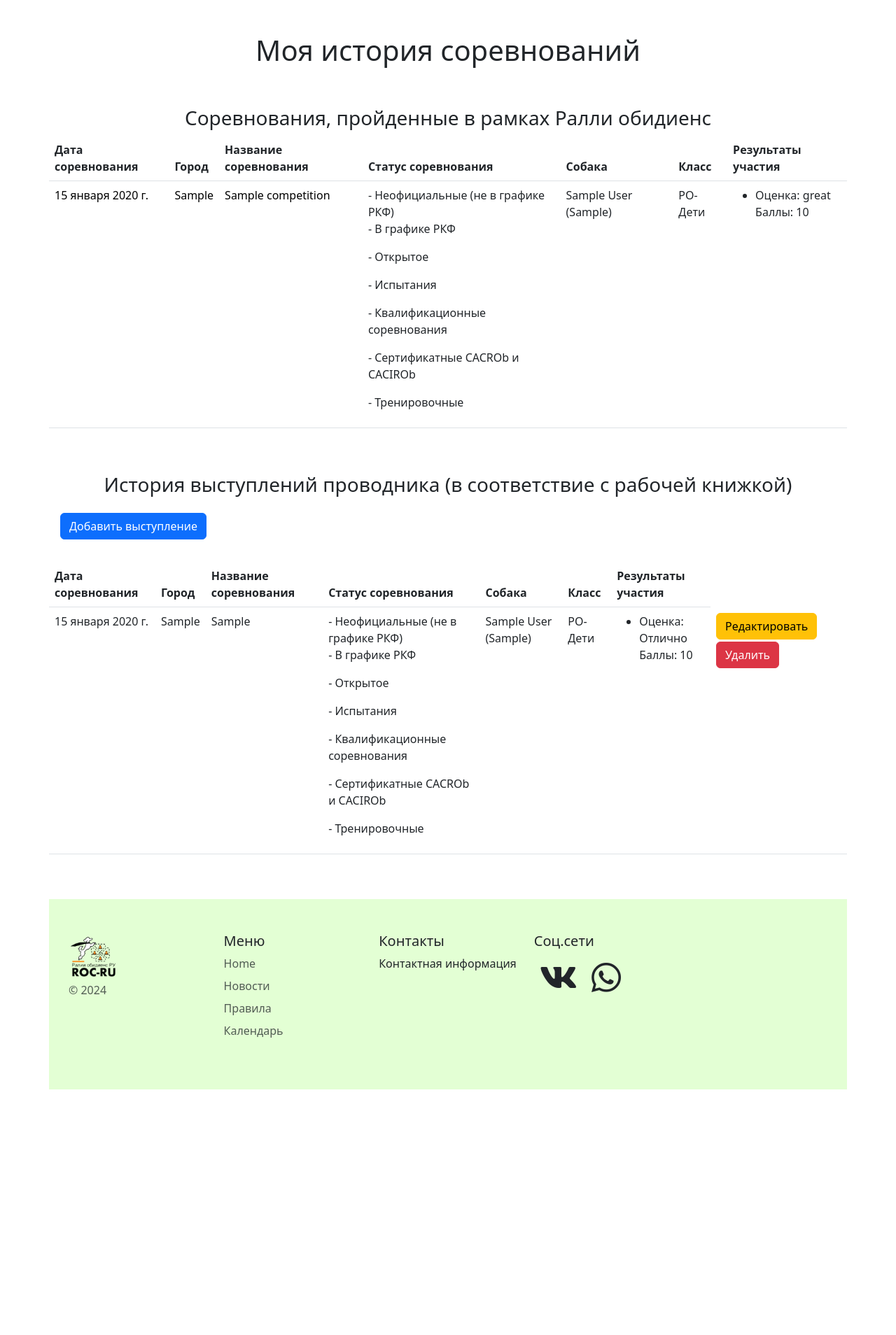
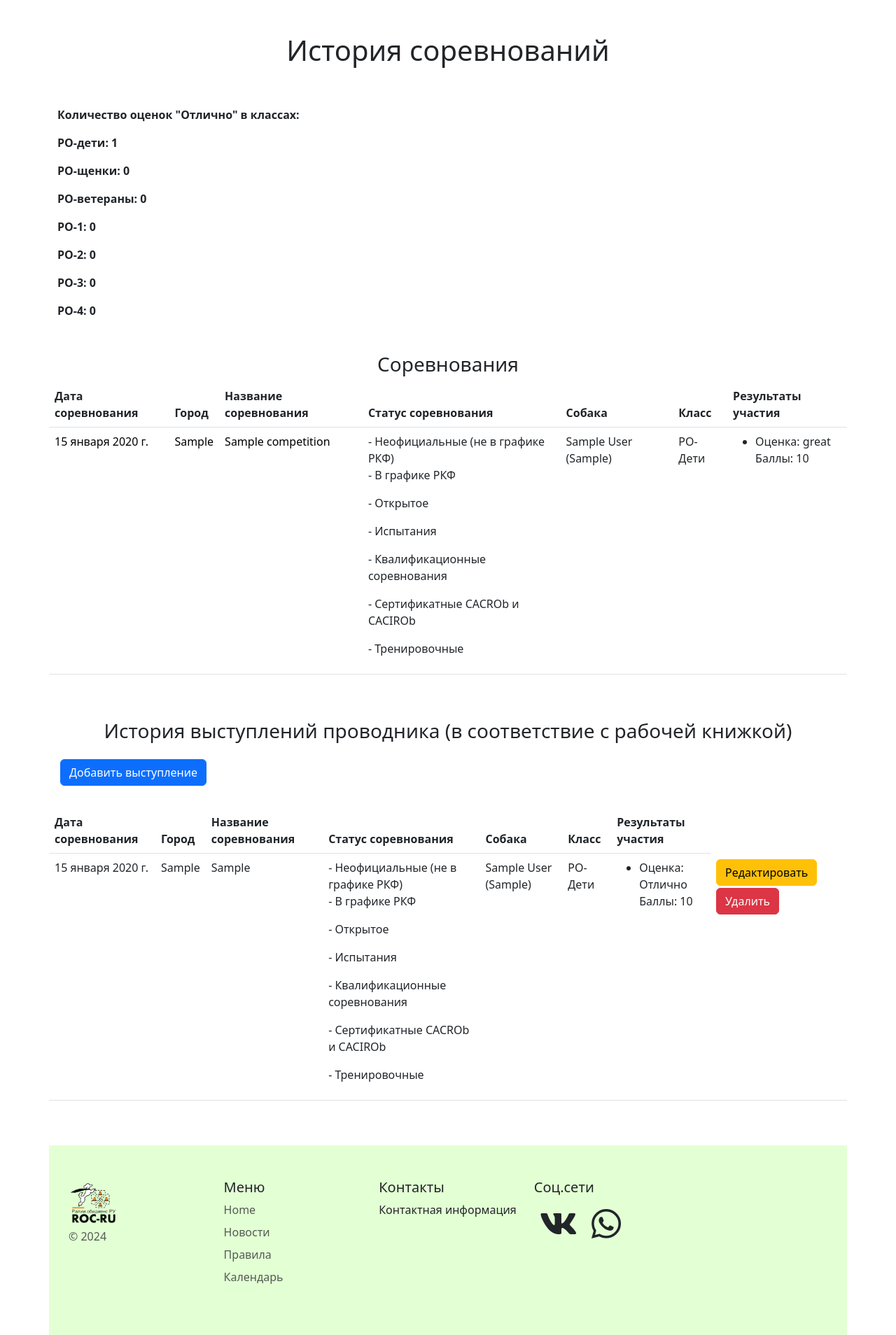
Before and after one commit to Khaidoukova/site1, a Django app: page /history/ in a window 1280 px wide. Shown: the part 128-2036 px from the top of the page at 70% size. Before the commit the page ends 1685 px from the top, so only its background shows below. Run offline with Django 5.2, Linux system fonts and the light colour scheme; a user stored in the database is signed in; tables that the repository leaves empty hold one stand-in row (values such as "Sample post"); some libraries are stand-ins or nearby versions.

Commit message:
history/history_list.html - убрала дублирование соревнований из за двойного цикла в коде - добавила подсчет и вывод количества оценок "Отлично" пользователя (из соревнований и истории соревнований) history/views.py - добавила логику подсчета оценок "Отлично" по классам в соревнованиях и в истории соревнований с сохранением в базе данных пользователя main/competition_detail.html - убрала из шаблона требование получить статус проводника - добавила вывод максимального количества участников для каждого класса main/index.html - отсортировала будущие мероприятия по дате, убрав мероприятия без даты вниз списка main/views.py - добавила сортировку мероприятий по дате roles/models.py - модифицировала метод save() для обработки ошибки присвоения номера проводнику roles/views.py - добавила в метод добавления собаки автоматическое создание проводника и присвоение ему номера. users/dog_detail.html - добавила на страницу собаки текущие заявки на будущие мероприятия справа от информации о собаке users/views.py - добавила сортировку участий по собаке для вывода текущих заявок собаки

```diff
--- a/history/templates/history/history_list.html
+++ b/history/templates/history/history_list.html
@@ -10,15 +10,24 @@
 
 <div class="container mt-5">
     <div class="row">
-        <h1 class="text-center">Моя история соревнований</h1>
+        <h1 class="text-center">История соревнований</h1>
     </div>
 </div>
-
+<div class="container mt-5">
+        <p><b>Количество оценок "Отлично" в классах:</b></p>
+        <p><b>РО-дети: {{ user.ex_count_ro_dety }} </b></p>
+        <p><b>РО-щенки: {{ user.ex_count_ro_shenki }}</b></p>
+        <p><b>РО-ветераны: {{ user.ex_count_ro_veterany }}</b></p>
+        <p><b>РО-1: {{ user.ex_count_ro_1 }}</b></p>
+        <p><b>РО-2: {{ user.ex_count_ro_2 }}</b></p>
+        <p><b>РО-3: {{ user.ex_count_ro_3 }}</b></p>
+        <p><b>РО-4: {{ user.ex_count_ro_4 }}</b></p>
+</div>
 
 
 <div class="container mt-5">
     <div class="row">
-        <h3 class="text-center">Соревнования, пройденные в рамках Ралли обидиенс</h3>
+        <h3 class="text-center">Соревнования</h3>
         <table class="table">
             <thead>
                 <tr>
@@ -32,8 +41,8 @@
                 </tr>
             </thead>
             <tbody>
-                {% for competition in competitions %}
-                {% for competitor in competition.competitor_set.all %}
+               {% for competition in competitions %}
+    {% for competitor in competition.competitors %}
                 <tr>
                     <td><a href="{% url 'detail_com' competition.pk %}" class="link-black">{{ competition.date_competition }}</a></td>
                     <td><a href="{% url 'detail_com' competition.pk %}" class="link-black">{{ competition.place_competition }}</a></td>
@@ -60,6 +69,7 @@
                             - Тренировочные
                         {% endif %}</p>
                     </td>
+
                     <td>{{ competitor.selected_dog.dog_name }} ({{ competitor.selected_dog }})</td>
                     <td>{{ competitor.get_class_comp_display }}</td>
                     <td>
@@ -84,7 +94,9 @@
     <div class="row">
         <h3 class="text-center">История выступлений проводника (в соответствие с рабочей книжкой)</h3>
         <div class="col-md-3 p-3">
-            <p><a href="{% url 'history:history_create' %}" class="btn btn-primary">Добавить выступление</a></p>
+            {% if is_owner or user.is_staff %}
+                    <p><a href="{% url 'history:history_create' %}" class="btn btn-primary">Добавить выступление</a>
+                        {% endif %}
         </div>
         <table class="table">
             <thead>
@@ -140,6 +152,7 @@
                         </ul>
                     </td>
                     <td>
+                        {% if is_owner or user.is_staff %}
                         <a href="{% url 'history:history_update' competition.pk %}" class="btn btn-warning"
                            style="margin-bottom: 1mm;">Редактировать</a>
                         <form action="{% url 'history:history_delete' competition.pk %}" method="post"
@@ -148,6 +161,7 @@
                             <button type="submit" class="btn btn-danger">Удалить</button>
                         </form>
                     </td>
+                     {% endif %}
                 </tr>
 
                 {% endfor %}
--- a/history/views.py
+++ b/history/views.py
@@ -17,19 +17,54 @@ class HistoryList(ListView):
     def get_queryset(self):
         # Получаем текущего пользователя
         user = self.request.user
+
         # Получаем все соревнования, в которых участвовал пользователь
-        competitions = Competition.objects.filter(competitor__user=user).order_by('-date_competition')
+        competitions = Competition.objects.filter(competitor__user=user).distinct().order_by('-date_competition')
+
+        # Словарь для хранения количества оценок "Отлично" по категориям
+        ex_count_dict = {
+            'ex_count_ro_dety': 0,
+            'ex_count_ro_shenki': 0,
+            'ex_count_ro_debut': 0,
+            'ex_count_ro_veterany': 0,
+            'ex_count_ro_1': 0,
+            'ex_count_ro_2': 0,
+            'ex_count_ro_3': 0,
+            'ex_count_ro_4': 0,
+        }
         # Добавляем результаты участия пользователя к каждому соревнованию
         for competition in competitions:
-            competitors = Competitor.objects.filter(user=user, competition=competition)
-            for competitor in competitors:
-                competitor.class_comp = competitor.get_class_comp_display()
+            competition.competitors = Competitor.objects.filter(user=user, competition=competition)
+            for competitor in competition.competitors:
+                if competitor.grade_competitor == 'Отлично':
+                    competition_class = competitor.class_comp
+                    ex_count_dict[f'ex_count_{competition_class}'] += 1
 
+        # Подсчитываем количество оценок "Отлично" для объектов History
+        history_objects = History.objects.filter(user=user)
+        for history_obj in history_objects:
+            if history_obj.grade == 'excellent':
+                ex_count_dict[f'ex_count_{history_obj.class_dog}'] += 1
+
+        # Обновляем поля в модели User для текущего пользователя
+        user.ex_count_ro_dety = ex_count_dict['ex_count_ro_dety']
+        user.ex_count_ro_shenki = ex_count_dict['ex_count_ro_shenki']
+        user.ex_count_ro_debut = ex_count_dict['ex_count_ro_debut']
+        user.ex_count_ro_veterany = ex_count_dict['ex_count_ro_veterany']
+        user.ex_count_ro_1 = ex_count_dict['ex_count_ro_1']
+        user.ex_count_ro_2 = ex_count_dict['ex_count_ro_2']
+        user.ex_count_ro_3 = ex_count_dict['ex_count_ro_3']
+        user.ex_count_ro_4 = ex_count_dict['ex_count_ro_4']
+        user.save()
 
         return competitions
 
     def get_context_data(self, **kwargs):
         context = super().get_context_data(**kwargs)
+
+        is_owner = self.request.user
+        context['is_owner'] = is_owner
+
         history = History.objects.order_by('-date_competition')
         context['history'] = history
         return context
--- a/roles/models.py
+++ b/roles/models.py
@@ -54,10 +54,12 @@ class Conductor(models.Model):
             if last_conductor is None:
                 new_number = 1
             else:
-                last_number = int(last_conductor[3:])
+                try:
+                    last_number = int(last_conductor[3:])
+                except (ValueError, TypeError):
+                    last_number = 0
                 new_number = last_number + 1
             self.id_conductor = f"CON{new_number:05}"
-
         super().save(*args, **kwargs)
 
     def __str__(self):
```
Also changed, not shown: main/templates/main/competition_detail.html (+10 -4 lines), main/templates/main/index.html (+37 -36 lines), main/views.py (+2 -5 lines), roles/views.py (+34 -36 lines), users/templates/users/dogs_detail.html (+11 -1 lines), users/views.py (+8 -1 lines).
